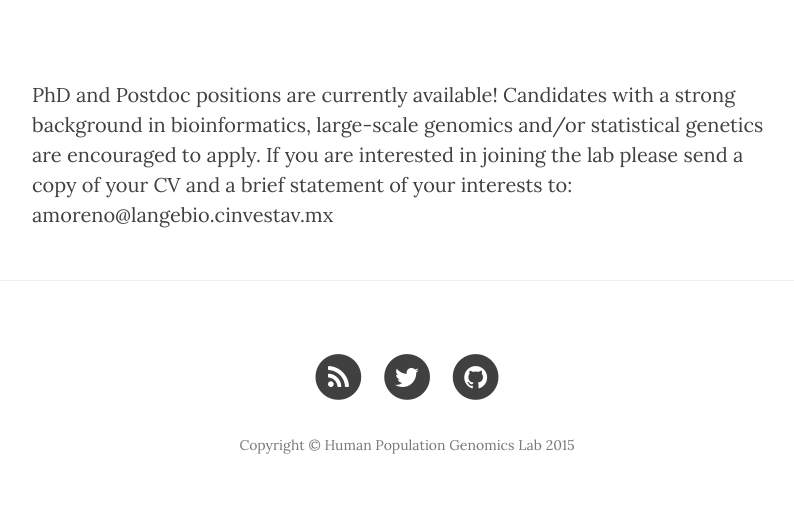
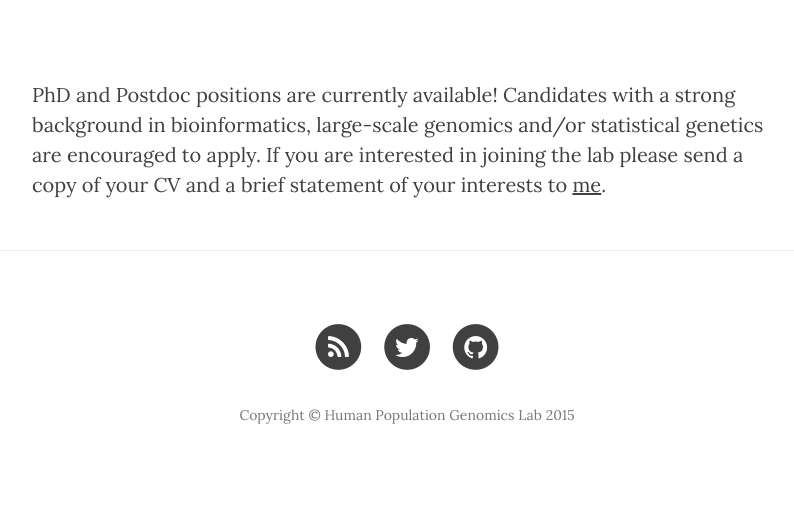
Before and after one commit to milkshakeplustip/milkshakeplustip.github.io, a Jekyll site: the page built from e.html, in a window 1280 px wide. Shown: the part 415-936 px from the top of the page, without its empty margins (233-1027 px from the left). Built offline with Jekyll 4.4.1, drawn with Linux system fonts in a browser that asks for light colours; nearby versions of some CDN libraries; after the commit the page ends 906 px from its top, so only the background shows below that.

Commit message:
andres email

```diff
--- a/e.html
+++ b/e.html
@@ -4,4 +4,4 @@ title: "Join"
 description: "LANGEBIO Cinvestav, Mexico"
 header-img: "img/join.jpg"
 ---
-<p>PhD and Postdoc positions are currently available! Candidates with a strong background in bioinformatics, large-scale genomics and/or statistical genetics are encouraged to apply. If you are interested in joining the lab please send a copy of your CV and a brief statement of your interests to:  amoreno@langebio.cinvestav.mx</p>
+<p>PhD and Postdoc positions are currently available! Candidates with a strong background in bioinformatics, large-scale genomics and/or statistical genetics are encouraged to apply. If you are interested in joining the lab please send a copy of your CV and a brief statement of your interests to <a href="mailto:amoreno@langebio.cinvestav.mx">me</a>.</p>
```
